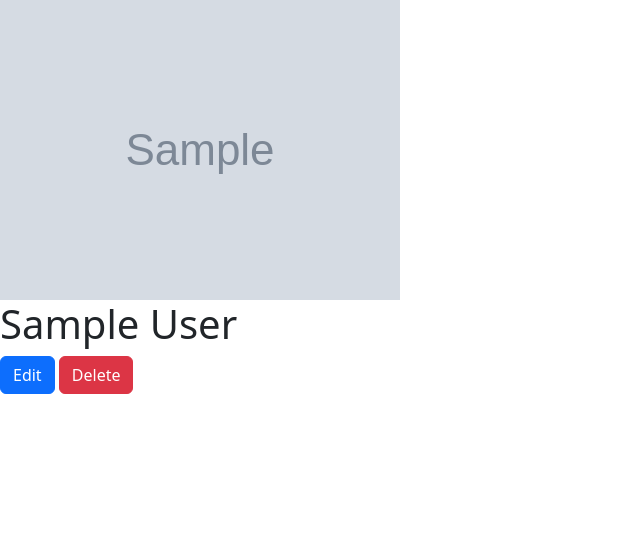
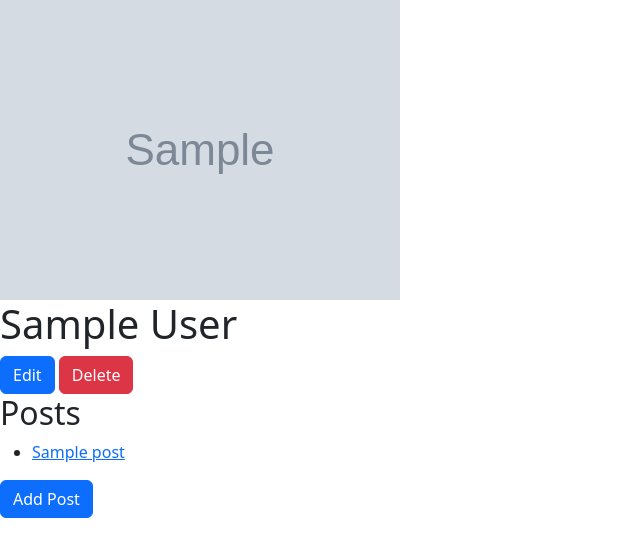
Before and after one commit to jcpalca/flask-blogly, a Flask app: page /users/1 in a window 1280 px wide. Shown: the top 557 px of the page, without its empty margins (0-640 px from the left). Run offline with Flask 3, Linux system fonts and the light colour scheme; tables that the repository leaves empty hold one stand-in row (values such as "Sample post"); grey boxes marked "Sample" are stand-in pictures.

Commit message:
Refactor

```diff
--- a/templates/user_detail.html
+++ b/templates/user_detail.html
@@ -1,6 +1,6 @@
 {% extends "base.html" %}
 
-{% block title %} {{ Name }} {% endblock %}
+{% block title %} {{ user.first_name }} {{ user.last_name }} {% endblock %}
 
 {% block content %}
 
@@ -22,4 +22,15 @@
     </button>
   </form>
 
+  <h2>Posts</h2>
+
+  <ul>
+    {% for post in posts %}
+    <li><a href="/posts/{{ post.id }}">{{ post.title }}</a></li>
+    {% endfor %}
+  </ul>
+  <form action="/users/{{ user.id }}/posts/new">
+    <button type="submit" class="btn btn-primary">Add Post</button>
+  </form>
+
 {% endblock %}
```
